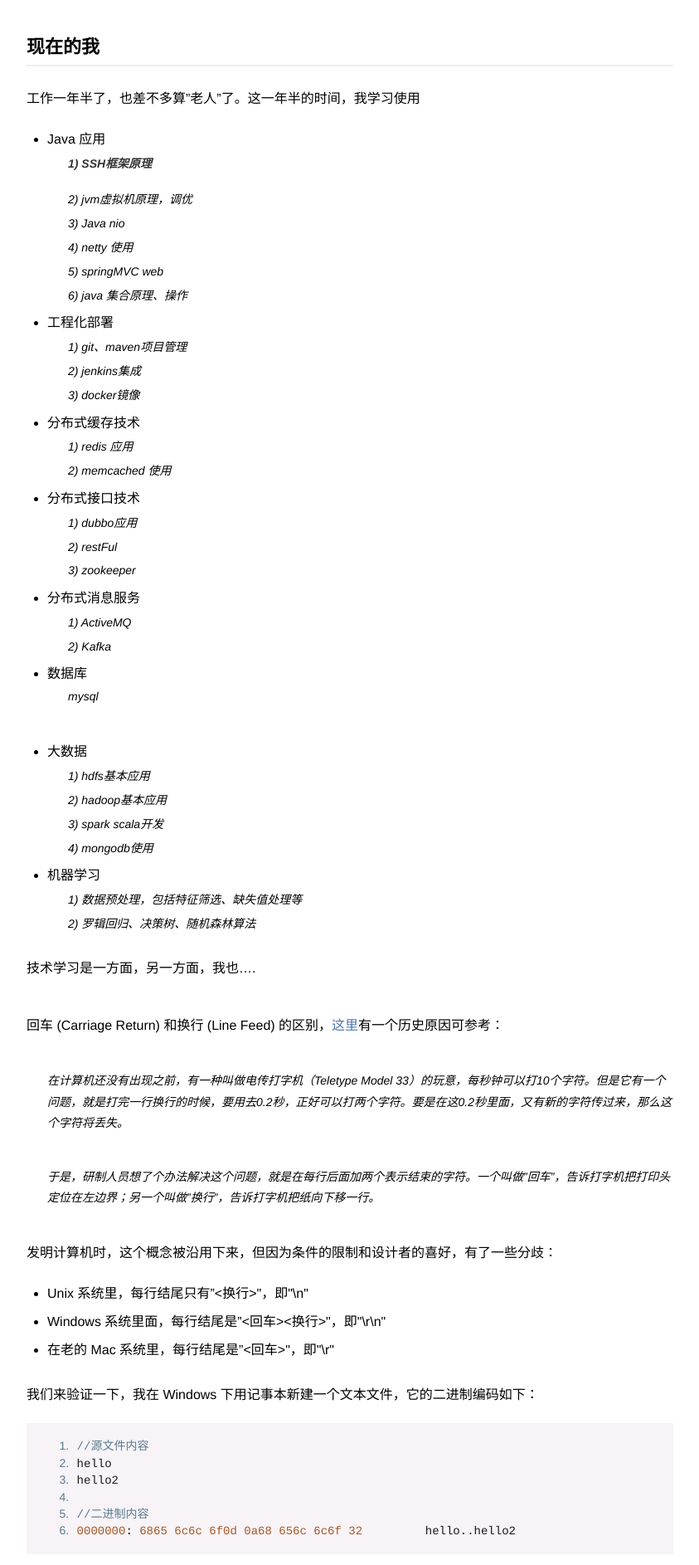
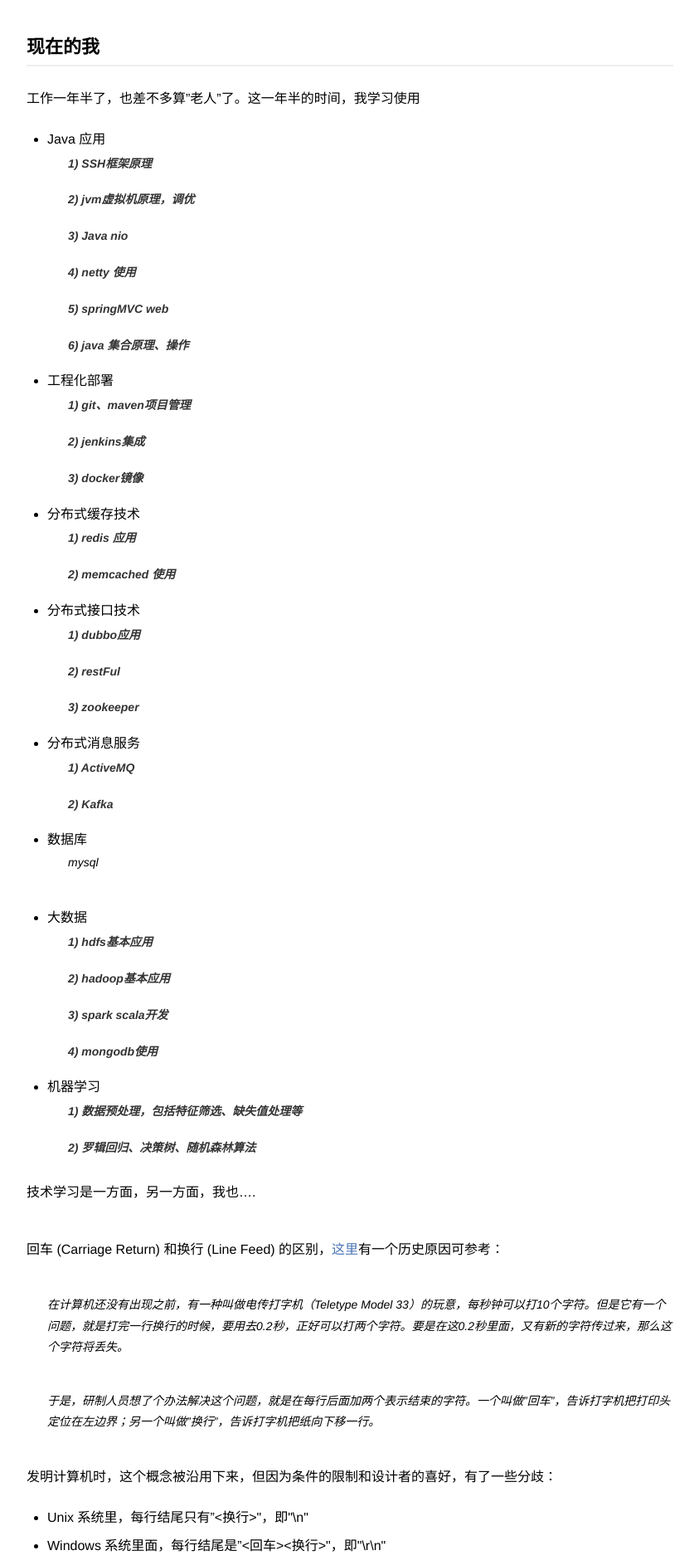
Before and after one commit to chenweiw09/chenweiw09.github.io, a Jekyll site: the page built from _posts/2017-08-13-about-me.md, in a window 1280 px wide. Shown: the part 814-2700 px from the top of the page at 83% size, without its empty margins (218-1061 px from the left). Built offline with Jekyll 4.4.1, drawn with Linux system fonts in a browser that asks for light colours.

```diff
--- a/_posts/2017-08-13-about-me.md
+++ b/_posts/2017-08-13-about-me.md
@@ -24,43 +24,42 @@ category: blog
 工作一年半了，也差不多算"老人"了。这一年半的时间，我学习使用
 - Java 应用
 > ##### 1) SSH框架原理
-> # 2) jvm虚拟机原理，调优
-> # 3) Java nio
-> # 4) netty 使用
-> # 5) springMVC web
-> # 6) java 集合原理、操作
+> ##### 2) jvm虚拟机原理，调优
+> ##### 3) Java nio
+> ##### 4) netty 使用
+> ##### 5) springMVC web
+> ##### 6) java 集合原理、操作
 
 - 工程化部署
-> # 1) git、maven项目管理
-> # 2) jenkins集成
-> # 3) docker镜像
-
+> ##### 1) git、maven项目管理
+> ##### 2) jenkins集成
+> ##### 3) docker镜像
 
 - 分布式缓存技术
-> # 1) redis 应用
-> # 2) memcached 使用
+> ##### 1) redis 应用
+> ##### 2) memcached 使用
 
 - 分布式接口技术
-> # 1) dubbo应用
-> # 2) restFul
-> # 3) zookeeper
+> ##### 1) dubbo应用
+> ##### 2) restFul
+> ##### 3) zookeeper
 
 - 分布式消息服务
-> # 1) ActiveMQ
-> # 2) Kafka
+> ##### 1) ActiveMQ
+> ##### 2) Kafka
 
 - 数据库
 > mysql
 
 - 大数据
-> # 1) hdfs基本应用
-> # 2) hadoop基本应用
-> # 3) spark scala开发
-> # 4) mongodb使用
+> ##### 1) hdfs基本应用
+> ##### 2) hadoop基本应用
+> ##### 3) spark scala开发
+> ##### 4) mongodb使用
 
 - 机器学习
-> # 1) 数据预处理，包括特征筛选、缺失值处理等
-> # 2) 罗辑回归、决策树、随机森林算法
+> ##### 1) 数据预处理，包括特征筛选、缺失值处理等
+> ##### 2) 罗辑回归、决策树、随机森林算法
 
 技术学习是一方面，另一方面，我也....
 
```
